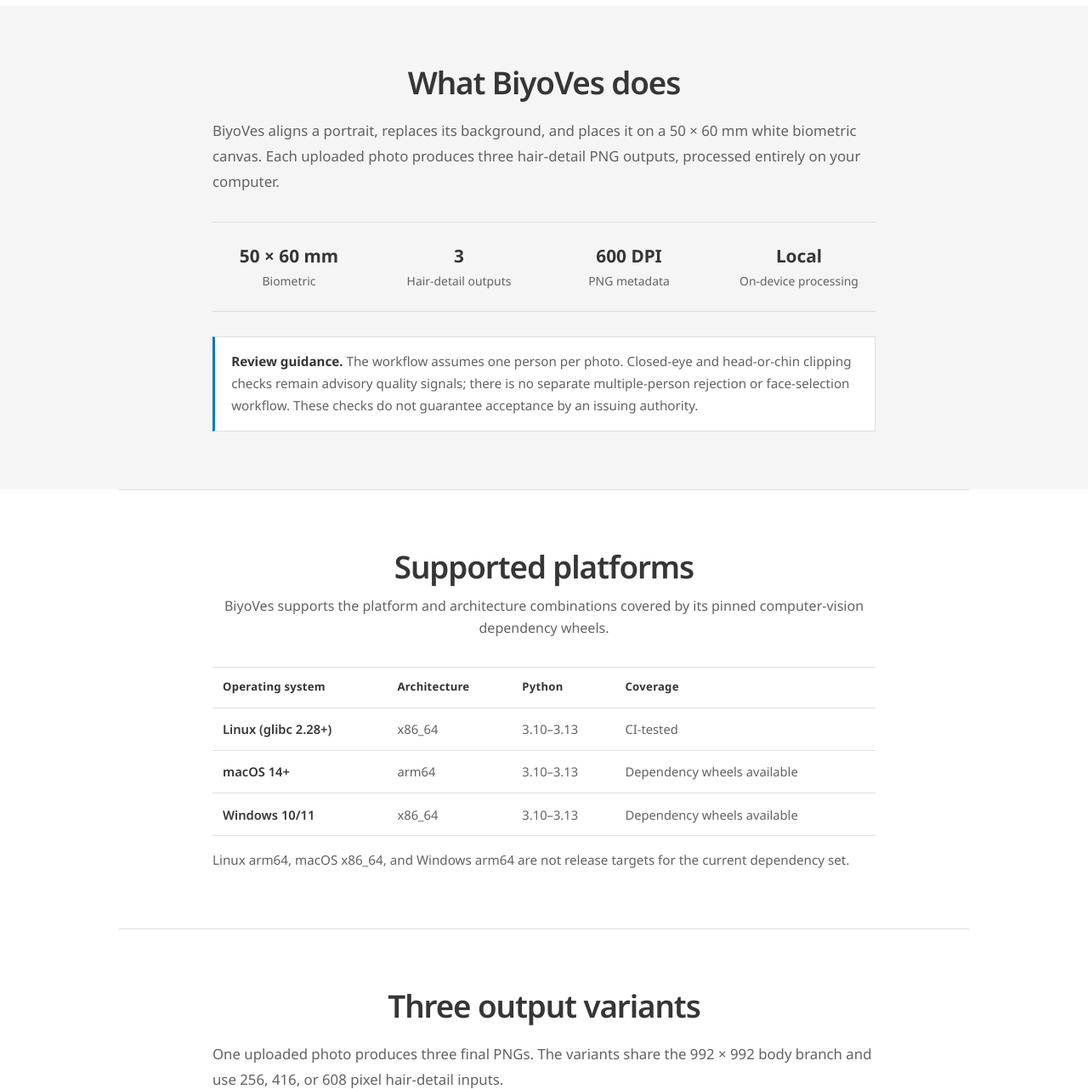
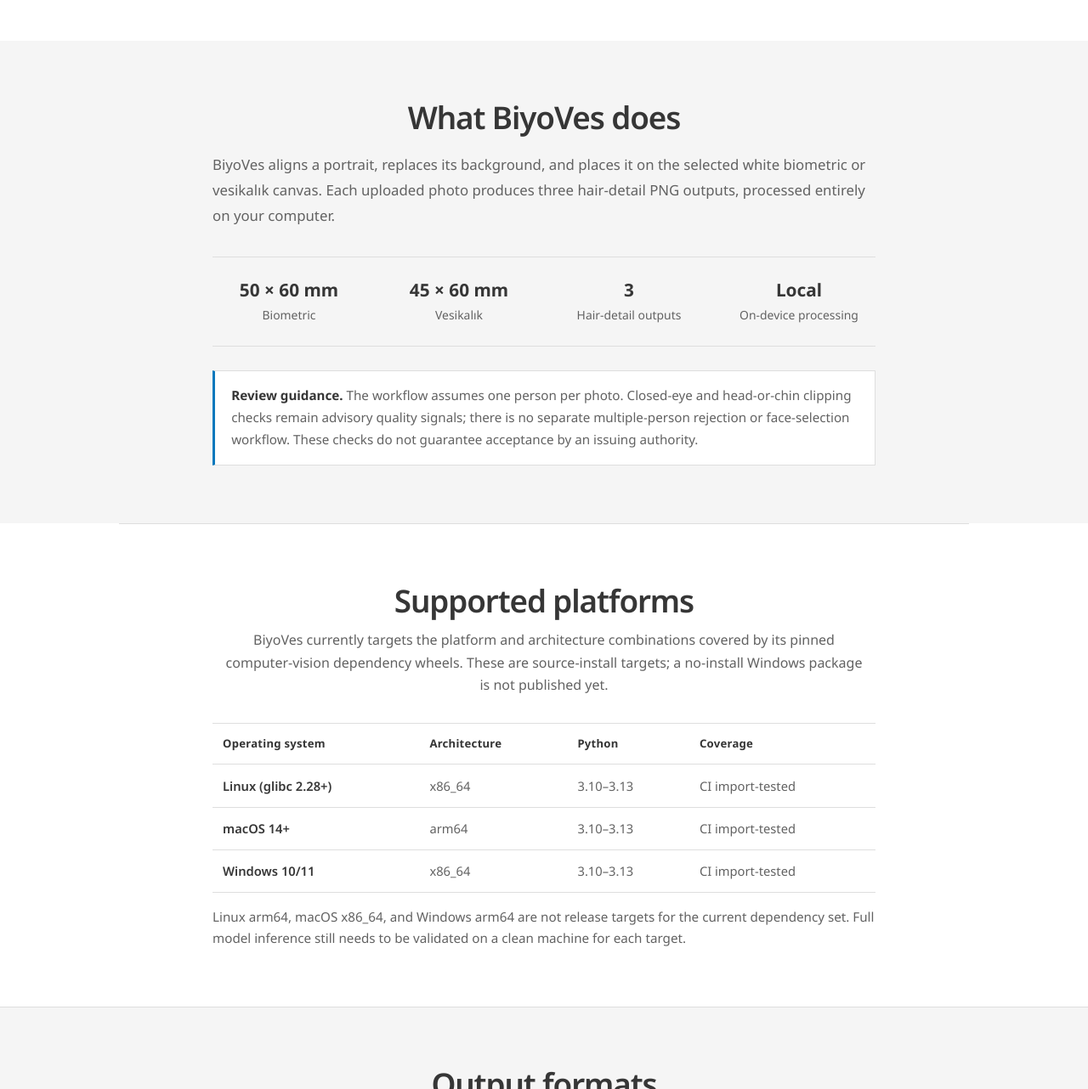
Before and after one commit to mehmetaytugyuruk/mehmetaytugyuruk.github.io, a Jekyll site: the page built from biyoves/index.html, in a window 1280 px wide and 1400 px high, scrolled down 1003 px, cut to the strip 118-1400 px from the top of the window. Shown: the whole strip at 85% size. Built offline with Jekyll 4.4.1, drawn with Linux system fonts in a browser that asks for light colours; some web fonts are replaced; some of the changed text lies outside the part shown.

Commit message:
Update BiyoVes project page formats and support

```diff
--- a/_data/software.yml
+++ b/_data/software.yml
@@ -38,7 +38,7 @@
   image_height: 1194
   programming_language: Python
   context: Python app · Local photo processing
-  description: A local-first app for biometric portraits, with facial geometry, BiRefNet Lite background matting, three hair-detail PNG outputs, and advisory quality checks.
+  description: A local-first app for biometric and vesikalık portraits, with facial geometry, BiRefNet Lite background matting, three hair-detail PNG outputs, and advisory quality checks.
   links:
     - label: GitHub
       url: https://github.com/mehmetaytugyuruk/biyoves
--- a/biyoves/index.html
+++ b/biyoves/index.html
@@ -1,20 +1,20 @@
 ---
 layout: default
-title: BiyoVes — Local biometric photo processing
-description: Prepare biometric portraits locally with BiyoVes, a free open-source app.
+title: BiyoVes — Local biometric and vesikalık photo processing
+description: Prepare biometric and vesikalık portraits locally with BiyoVes, a free open-source app.
 project_site: true
 project_stylesheet: /assets/css/biyoves.css
 og_image: /assets/images/projects/biyoves/overview.png
 og_image_width: 1920
 og_image_height: 1080
-og_image_alt: BiyoVes overview showing portrait inputs and prepared photo outputs.
+og_image_alt: BiyoVes overview showing portrait inputs and prepared biometric and vesikalık outputs.
 ---
 <main id="main-content" class="biyoves-page">
   <header class="bv-hero">
     <div class="bv-container bv-container-narrow">
       <h1>BiyoVes</h1>
-      <p class="bv-tagline">Prepare biometric photos on your computer.</p>
-      <p class="bv-intro">Turn an everyday portrait into a clean, consistently placed, white-background biometric photo. BiyoVes combines facial geometry, BiRefNet Lite background matting, and three hair-detail variants in one local workflow.</p>
+      <p class="bv-tagline">Prepare biometric and vesikalık photos on your computer.</p>
+      <p class="bv-intro">Turn an everyday portrait into a clean, consistently placed, white-background biometric or vesikalık photo. BiyoVes combines facial geometry, BiRefNet Lite background matting, and three hair-detail variants in one local workflow.</p>
       <nav class="bv-resource-links" aria-label="BiyoVes resources">
         <a class="bv-resource-link" href="https://github.com/mehmetaytugyuruk/biyoves" target="_blank" rel="noopener noreferrer">
           <svg viewBox="0 0 24 24" aria-hidden="true" fill="currentColor"><path d="M12 .8a11.2 11.2 0 0 0-3.54 21.83c.56.1.77-.24.77-.54v-2.1c-3.12.68-3.78-1.32-3.78-1.32-.51-1.3-1.25-1.65-1.25-1.65-1.02-.7.08-.69.08-.69 1.13.08 1.72 1.16 1.72 1.16 1 .1.69 2.5 3.26 1.13.1-.72.39-1.21.71-1.49-2.49-.28-5.1-1.25-5.1-5.54 0-1.22.44-2.22 1.15-3-.12-.28-.5-1.42.11-2.95 0 0 .94-.3 3.08 1.15a10.7 10.7 0 0 1 5.6 0c2.14-1.45 3.07-1.15 3.07-1.15.62 1.53.23 2.67.12 2.95.72.78 1.15 1.78 1.15 3 0 4.3-2.62 5.26-5.12 5.54.4.35.76 1.03.76 2.08v2.88c0 .3.2.65.77.54A11.2 11.2 0 0 0 12 .8Z"/></svg>
@@ -31,7 +31,7 @@
   <section class="bv-teaser bv-container" aria-label="BiyoVes overview">
     <figure>
       <a class="bv-figure-link" href="{{ '/assets/images/projects/biyoves/overview.png' | relative_url }}" aria-label="Open the BiyoVes overview image at full resolution">
-        <img src="{{ '/assets/images/projects/biyoves/overview.png' | relative_url }}" width="1920" height="1080" alt="BiyoVes turns a portrait into three white-background biometric photo outputs." fetchpriority="high">
+        <img src="{{ '/assets/images/projects/biyoves/overview.png' | relative_url }}" width="1920" height="1080" alt="BiyoVes turns a portrait into three white-background biometric or vesikalık photo outputs." fetchpriority="high">
       </a>
     </figure>
   </section>
@@ -39,11 +39,11 @@
   <section class="bv-section bv-shaded" id="overview" aria-labelledby="overview-title">
     <div class="bv-container bv-container-narrow">
       <h2 id="overview-title">What BiyoVes does</h2>
-      <p class="bv-lead">BiyoVes aligns a portrait, replaces its background, and places it on a 50 × 60 mm white biometric canvas. Each uploaded photo produces three hair-detail PNG outputs, processed entirely on your computer.</p>
+      <p class="bv-lead">BiyoVes aligns a portrait, replaces its background, and places it on the selected white biometric or vesikalık canvas. Each uploaded photo produces three hair-detail PNG outputs, processed entirely on your computer.</p>
       <div class="bv-facts" aria-label="BiyoVes at a glance">
         <div><strong>50 × 60 mm</strong><span>Biometric</span></div>
+        <div><strong>45 × 60 mm</strong><span>Vesikalık</span></div>
         <div><strong>3</strong><span>Hair-detail outputs</span></div>
-        <div><strong>600 DPI</strong><span>PNG metadata</span></div>
         <div><strong>Local</strong><span>On-device processing</span></div>
       </div>
       <div class="bv-note">
@@ -55,7 +55,7 @@
   <section class="bv-section bv-container" id="support" aria-labelledby="support-title">
     <div class="bv-container-narrow">
       <h2 id="support-title">Supported platforms</h2>
-      <p class="bv-section-intro">BiyoVes supports the platform and architecture combinations covered by its pinned computer-vision dependency wheels.</p>
+      <p class="bv-section-intro">BiyoVes currently targets the platform and architecture combinations covered by its pinned computer-vision dependency wheels. These are source-install targets; a no-install Windows package is not published yet.</p>
       <div class="bv-table-scroll">
         <table class="bv-support-table">
           <thead>
@@ -71,24 +71,55 @@
               <th scope="row">Linux (glibc 2.28+)</th>
               <td>x86_64</td>
               <td>3.10–3.13</td>
-              <td>CI-tested</td>
+              <td>CI import-tested</td>
             </tr>
             <tr>
               <th scope="row">macOS 14+</th>
               <td>arm64</td>
               <td>3.10–3.13</td>
-              <td>Dependency wheels available</td>
+              <td>CI import-tested</td>
             </tr>
             <tr>
               <th scope="row">Windows 10/11</th>
               <td>x86_64</td>
               <td>3.10–3.13</td>
-              <td>Dependency wheels available</td>
+              <td>CI import-tested</td>
             </tr>
           </tbody>
         </table>
       </div>
-      <p class="bv-start-note">Linux arm64, macOS x86_64, and Windows arm64 are not release targets for the current dependency set.</p>
+      <p class="bv-start-note">Linux arm64, macOS x86_64, and Windows arm64 are not release targets for the current dependency set. Full model inference still needs to be validated on a clean machine for each target.</p>
+    </div>
+  </section>
+
+  <section class="bv-section bv-shaded" id="formats" aria-labelledby="formats-title">
+    <div class="bv-container bv-container-narrow">
+      <h2 id="formats-title">Output formats</h2>
+      <p class="bv-section-intro">Choose the format before processing the photo. The visible head dimensions are composition targets for the selected canvas.</p>
+      <div class="bv-table-scroll">
+        <table class="bv-support-table">
+          <thead>
+            <tr>
+              <th scope="col">Format</th>
+              <th scope="col">Canvas</th>
+              <th scope="col">Visible head target</th>
+            </tr>
+          </thead>
+          <tbody>
+            <tr>
+              <th scope="row">Biometric</th>
+              <td>50 × 60 mm</td>
+              <td>36 mm</td>
+            </tr>
+            <tr>
+              <th scope="row">Vesikalık</th>
+              <td>45 × 60 mm</td>
+              <td>32 mm</td>
+            </tr>
+          </tbody>
+        </table>
+      </div>
+      <p class="bv-start-note">These are BiyoVes composition targets and do not guarantee acceptance by an issuing authority.</p>
     </div>
   </section>
 
@@ -121,7 +152,7 @@
       <article>
         <span class="bv-step">03</span>
         <h3>Prepare the photo</h3>
-        <p>The portrait is placed on a fixed 50 × 60 mm biometric white canvas.</p>
+        <p>The portrait is placed on the selected 50 × 60 mm biometric or 45 × 60 mm vesikalık white canvas.</p>
       </article>
     </div>
     <figure class="bv-figure bv-analysis">
@@ -142,7 +173,7 @@
     </figure>
     <div class="bv-preset-copy">
       <h3>Prepared portrait examples</h3>
-      <p>These examples show the local background matting and biometric placement workflow.</p>
+      <p>These examples show the local background matting and biometric or vesikalık placement workflow.</p>
     </div>
     <figure class="bv-figure bv-gallery">
       <a class="bv-figure-link" href="{{ '/assets/images/projects/biyoves/presets.webp' | relative_url }}" aria-label="Open the prepared portrait examples">
@@ -184,7 +215,7 @@
 .venv\Scripts\Activate.ps1
 python -m pip install -e .
 python app.py</code></pre>
-      <p class="bv-start-note">Requires Python 3.10–3.13. Open <code>http://127.0.0.1:7860</code>, upload one photo, and download the three PNG outputs. The first run downloads and verifies its models.</p>
+      <p class="bv-start-note">Requires Python 3.10–3.13. Open <code>http://127.0.0.1:7860</code>, choose Biometric or Vesikalık, upload one photo, and download the three PNG outputs. The first run downloads and verifies its models. A ready-to-run Windows installer is planned but is not available yet.</p>
       <p class="bv-centered"><a class="bv-text-link" href="https://github.com/mehmetaytugyuruk/biyoves" target="_blank" rel="noopener noreferrer">Full instructions on GitHub</a></p>
     </div>
   </section>
```
